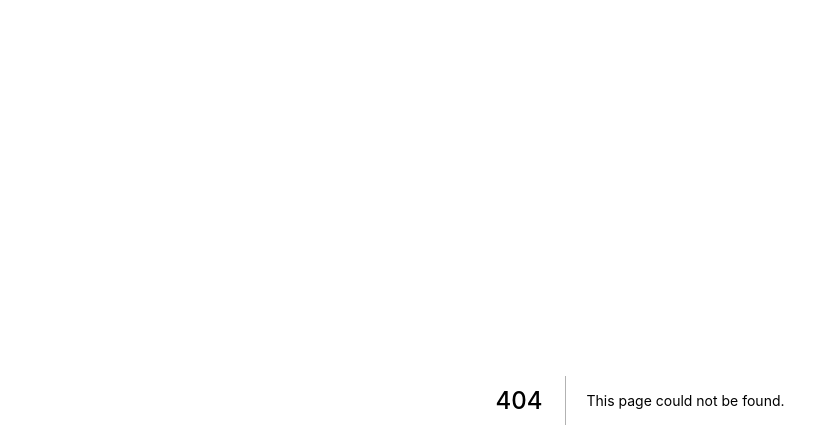
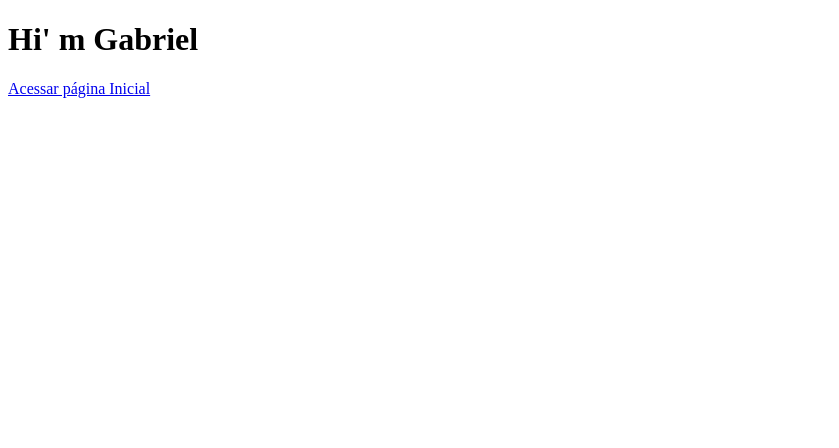
Before and after one commit to gilidio8/Portifolio, a Next.js app: page /sobre in a window 1280 px wide. Before the commit this address had no page. Shown: the top 448 px of the page, without its empty margins (0-839 px from the left). Built offline with nearby package versions, Linux system fonts and the light colour scheme.

Commit message:
Create sobre.js

```diff
--- /dev/null
+++ b/pages/sobre.js
@@ -0,0 +1,13 @@
+
+function Sobre() {
+    return [
+        <div>
+            <h1>Hi' m Gabriel</h1>
+         <a href="/">Acessar página Inicial</a>
+        </div>
+    ]
+}
+
+
+
+export default Sobre
```
